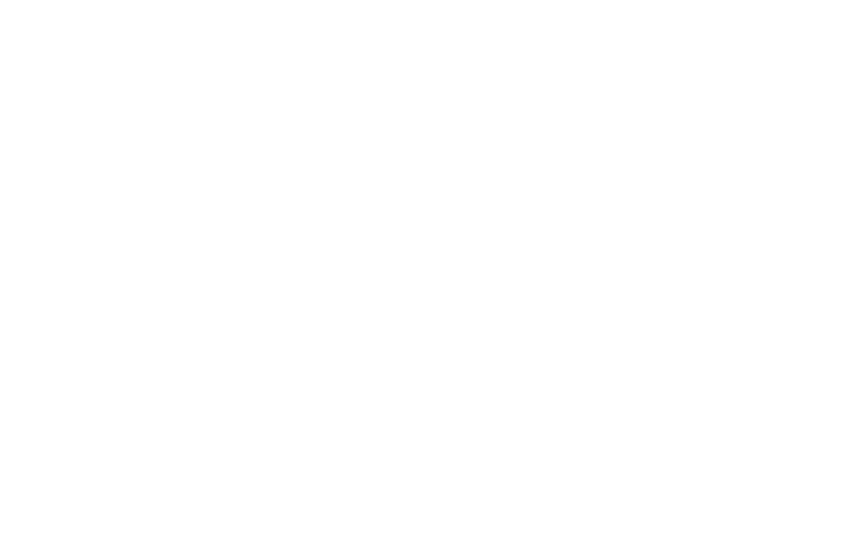
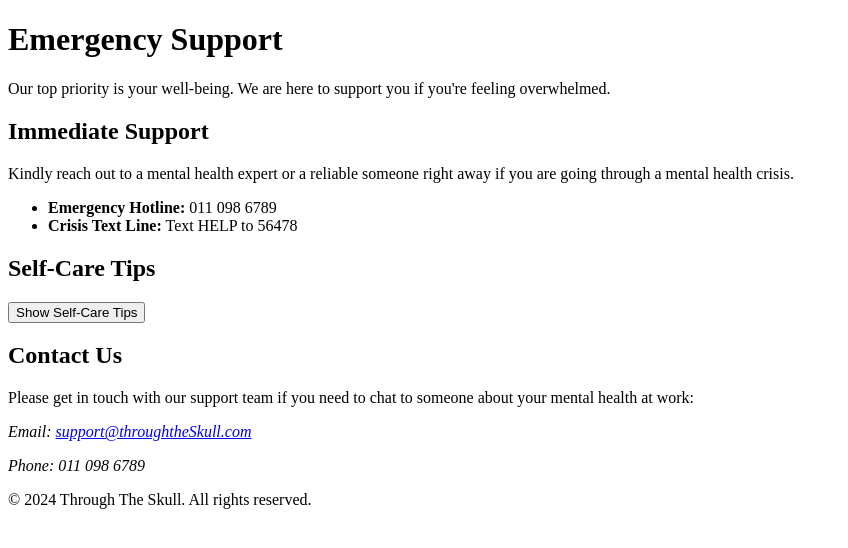
Before and after one commit to LesegoModise/mental_health_app-project, a website: page public/emergency.html in a window 1280 px wide. Shown: the whole page, without its empty margins (0-848 px from the left). Drawn offline with Linux system fonts and the light colour scheme.

Commit message:
first commit

```diff
--- a/public/emergency.html
+++ b/public/emergency.html
@@ -6,11 +6,48 @@
     <meta name="viewport" content="width=device-width, initial-scale=1.0">
     <title>Emergency</title>
 </head>
+<body>
+    <header>
+        <h1>Emergency Support</h1>
+        <p>Our top priority is your well-being. We are here to support you if you're feeling overwhelmed.</p>
+    </header>
 
-<body>
-    <!-- This page will provide access to emergency services/therapist recommendations -->
-    <!-- It will display a list of emergency contacts/nearby therapists -->
-    <!-- It should allow users to contact these services directly from the app but if we can't do it, we will choose the simpler route -->
-</body>
+    <main x-data="emergencyApp">
+        <div>
+            <h2>Immediate Support</h2>
+            <p>Kindly reach out to a mental health expert or a reliable someone right away if you are going through a
+                mental health crisis.</p>
+            <ul>
+                <li><strong>Emergency Hotline:</strong> 011 098 6789</li>
+                <li><strong>Crisis Text Line:</strong> Text HELP to 56478</li>
+            </ul>
+        </div>
+
+        <div
+            x-data="{ tips: ['Take deep breaths', 'Try meditation or mindfulness', 'Engage in physical activity', 'Connect with friends or family', 'Write down your thoughts'] }">
+            <h2>Self-Care Tips</h2>
+            <button @click="showTips = !showTips">Show Self-Care Tips</button>
+            <ul x-show="showTips">
+                <template x-for="tip in tips" :key="tip">
+                    <li x-text="tip"></li>
+                </template>
+            </ul>
+        </div>
+
+
+        <div>
+            <h2>Contact Us</h2>
+            <p>Please get in touch with our support team if you need to chat to someone about your mental health at
+                work:</p>
+            <address>
+                <p>Email: <a href="mailto:support@throughtheSkull.com">support@throughtheSkull.com</a></p>
+                <p>Phone: 011 098 6789</p>
+            </address>
+        </div>
+    </main>
+
+    <footer>
+        <p>&copy; 2024 Through The Skull. All rights reserved.</p>
+    </footer>
 
 </html>
```
